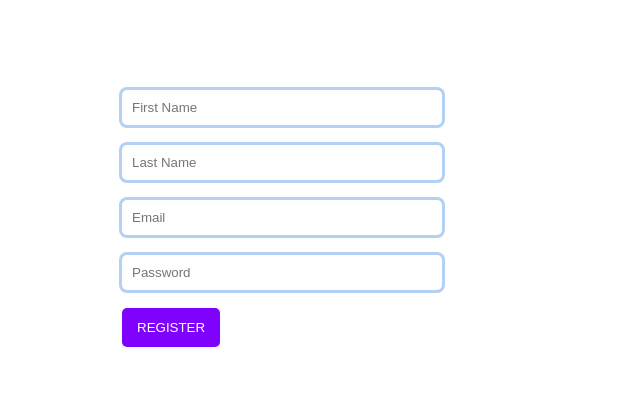
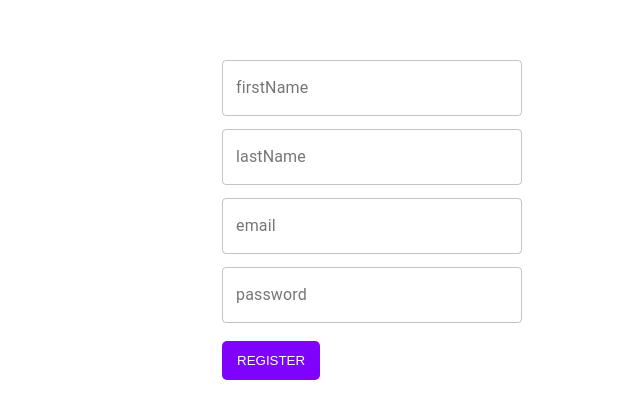
Before and after one commit to Cobatsu/NextJS-Apollo, a Next.js app: page /register in a window 1280 px wide. Shown: the part 195-614 px from the top of the page, without its empty margins (268-908 px from the left). Built offline with nearby package versions, Linux system fonts and the light colour scheme.

Commit message:
changed inputs

```diff
--- a/components/form.tsx
+++ b/components/form.tsx
@@ -1,18 +1,24 @@
-import {FieldProps} from 'formik'
-import React from 'react'
-import styles from '../styles/register.module.css'
+import { FieldProps } from "formik";
+import React from "react";
+import styles from "../styles/register.module.css";
+import { TextField } from "@material-ui/core";
 
-export const MyInput = ({ field , form, ...props } : FieldProps) => { //This is for Field component's prop
+export const MyInput = ({ field, form, ...props }: FieldProps) => {
+  //This is for Field component's prop
 
-    const anyError =  ( form.errors[field.name] && form.touched[field.name] )
+  const anyError = form.errors[field.name] && form.touched[field.name];
 
-    return <div style={{marginTop:10,display:'flex',width:'500px',justifyContent:'space-between'}}>
-
-          <input {...field} {...props}   className={styles.formInput} style={{width:anyError?'50%':'60%' }}/>
-
-          {
-            <div style={{color:'#fb3640',transition:'150ms' , paddingLeft:anyError?20:0 ,  width:anyError?'50%':'0px' ,  overflow:'hidden',whiteSpace:'nowrap' }}> { form.errors[field.name] } </div>
-          }
-
-      </div>;
-  };
+  return (
+    <TextField
+      style={{ marginTop: 13 }}
+      id="standard-error-helper-text"
+      helperText={form.errors[field.name]}
+      error={anyError as boolean}
+      variant="outlined"
+      label={field.name}
+      {...field}
+      {...props}
+      className={styles.formInput}
+    />
+  );
+};
--- a/package.json
+++ b/package.json
@@ -8,6 +8,7 @@
   },
   "dependencies": {
     "@apollo/client": "^3.3.18",
+    "@material-ui/core": "^4.11.4",
     "apollo-server-micro": "^2.14.2",
     "formik": "^2.2.6",
     "graphql": "^14.0.2",
--- a/pages/register.tsx
+++ b/pages/register.tsx
@@ -1,84 +1,103 @@
-import React from 'react'
-import {Formik,Field,Form} from 'formik'
-import * as Yup from 'yup';
-import {useMutation,gql} from '@apollo/client'
-import styles from '../styles/register.module.css'
-import {useRouter} from 'next/router'
-import {FieldProps,FormikErrors} from 'formik'
-import {MyInput} from '../components/form'
+import React from "react";
+import { Formik, Field, Form } from "formik";
+import * as Yup from "yup";
+import { useMutation, gql } from "@apollo/client";
+import styles from "../styles/register.module.css";
+import { useRouter } from "next/router";
+import { FieldProps, FormikErrors } from "formik";
+import { MyInput } from "../components/form";
 
 const REGISTER_MUTATION = gql`
-    mutation Register($user:RegisterInput!){
-        register(user:$user) {
+  mutation Register($user: RegisterInput!) {
+    register(user: $user) {
       _id
       firstName
       lastName
       email
     }
   }
+`;
 
-`
-
-
-
-const Register = ()=> {
-
-     const [register] = useMutation(REGISTER_MUTATION , {
-       onCompleted:(data)=>{
-        router.push(`/login`)
-       }
+const Register = () => {
+  const [register] = useMutation(REGISTER_MUTATION, {
+    onCompleted: (data) => {
+      router.push(`/login`);
+    },
   });
 
   const router = useRouter();
 
-     const submitHandler = async (values)=>{
+  const submitHandler = async (values) => {
+    const data = await register({
+      variables: {
+        user: {
+          ...values,
+        },
+      },
+    });
+  };
 
-        const data = await register({
-          variables:{
-            user:{
-                ...values
-            }
-          }
-        })
-     }
-
-     return  <div className={styles.formWrapper}> <Formik
-
-      initialValues={ {
-        firstName:"",
-        lastName:"",
-        email:"",
-        password:""
+  return (
+    <div className={styles.formWrapper}>
+      {" "}
+      <Formik
+        initialValues={{
+          firstName: "",
+          lastName: "",
+          email: "",
+          password: "",
         }}
         validateOnChange={false}
         validateOnBlur={false}
+        validationSchema={Yup.object({
+          firstName: Yup.string()
+            .max(8, "Must be 8 characters or less")
+            .required("This Field Can Not Be Blank !"),
+          lastName: Yup.string()
+            .max(8, "Must be 8 characters or less")
+            .required("This Field Can Not Be Blank !"),
+          email: Yup.string()
+            .email("Invalid email address")
+            .required("This Field Can Not Be Blank !"),
+          password: Yup.string()
+            .required("No password provided. !")
+            .min(8, "Should be 8 chars minimum. !"),
+        })}
+        onSubmit={submitHandler}
+      >
+        {({ handleSubmit, isSubmitting }) => (
+          <form onSubmit={handleSubmit} className={styles.form}>
+            <Field
+              name="firstName"
+              component={MyInput}
+              placeholder="First Name"
+            />
+            <Field
+              name="lastName"
+              component={MyInput}
+              placeholder="Last Name"
+            />
+            <Field name="email" component={MyInput} placeholder="Email" />
+            <Field
+              name="password"
+              type="password"
+              component={MyInput}
+              placeholder="Password"
+            />
 
-      validationSchema={Yup.object({
-        firstName:Yup.string().max(8,'Must be 8 characters or less').required('This Field Can Not Be Blank !'),
-        lastName:Yup.string().max(8,'Must be 8 characters or less').required('This Field Can Not Be Blank !'),
-        email: Yup.string().email('Invalid email address').required('This Field Can Not Be Blank !'),
-        password: Yup.string().required('No password provided. !') .min(8, 'Should be 8 chars minimum. !')
-
-      })}
-
-      onSubmit={submitHandler}>
-
-          { ({handleSubmit,isSubmitting} )=> <form onSubmit={handleSubmit} style={{display:'flex',flexDirection:'column',alignItems:'flex-start'}}>
-
-                 <Field name="firstName" component={MyInput} placeholder="First Name"/>
-                 <Field name="lastName" component={MyInput} placeholder="Last Name"/>
-                 <Field name="email" component={MyInput} placeholder="Email"/>
-                 <Field name="password" type="password" component={MyInput} placeholder="Password"/>
-
-                 <button className={styles.SubmitButton} type="submit" disabled={isSubmitting} > REGISTER </button>
-
+            <button
+              className={styles.SubmitButton}
+              type="submit"
+              disabled={isSubmitting}
+            >
+              {" "}
+              REGISTER{" "}
+            </button>
           </form>
-          }
-
+        )}
       </Formik>
-
     </div>
-}
-
+  );
+};
 
 export default Register;
--- a/styles/register.module.css
+++ b/styles/register.module.css
@@ -11,7 +11,7 @@
     outline:none;
     border:none;
     padding:12px 15px;
-    margin-top:8px;
+    margin-top:18px;
     border-radius:5px;
     background:#7f03fc;
     color:white;
@@ -21,17 +21,17 @@
 .form {
     display:flex;
     flex-direction:column;
+    width:300px;
 }
 
 .formInput {
 
     border-radius: 5px;
     padding:10px;
-    margin-bottom: 10px;
     outline:none;
     border: none;
-    box-shadow: rgba(3, 102, 214, 0.3) 0px 0px 0px 3px;
-    transition: 150ms;
+    transition: 100ms;
+
 }
 
 
```
Also changed, not shown: pages/login.tsx (+67 -63 lines), pages/profile/[id].tsx (+25 -27 lines), 1 other file (tests, documents, lock files or other folders). Lines whose indentation alone changed are shown as unchanged.
